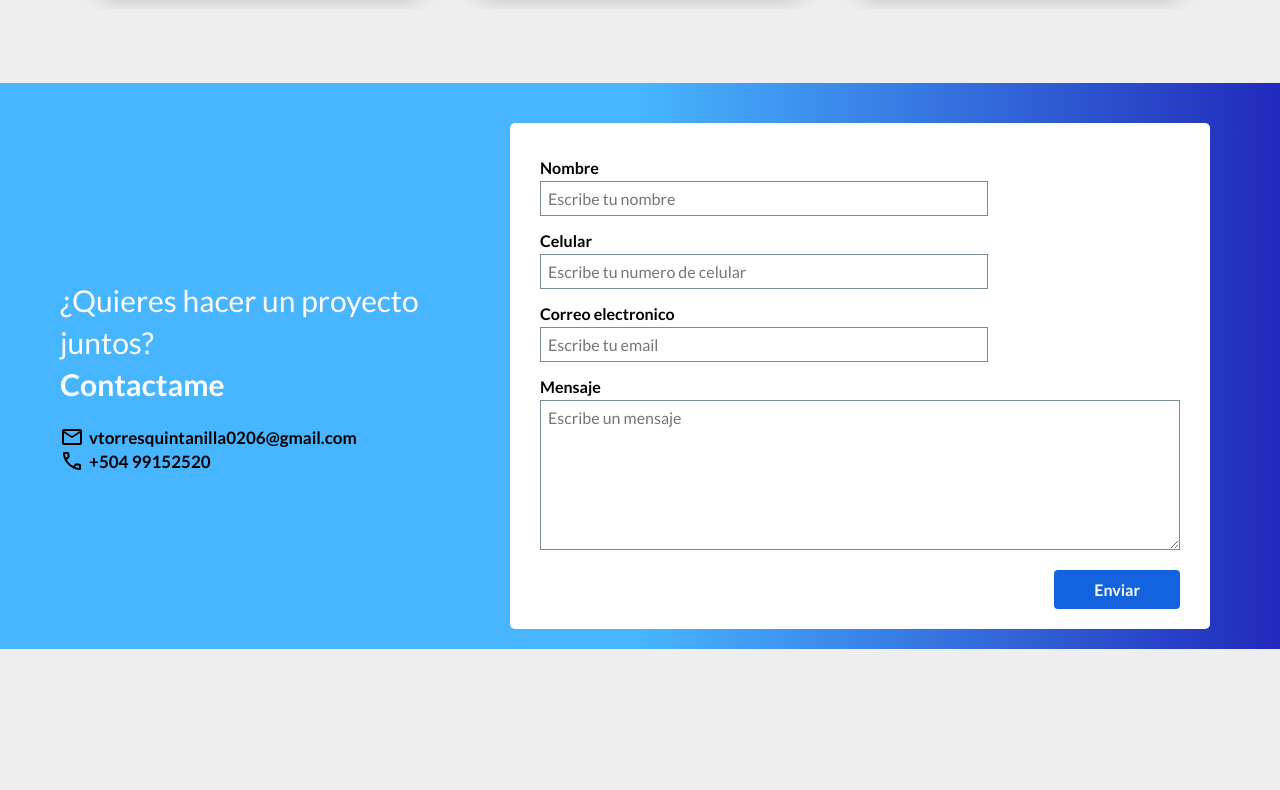
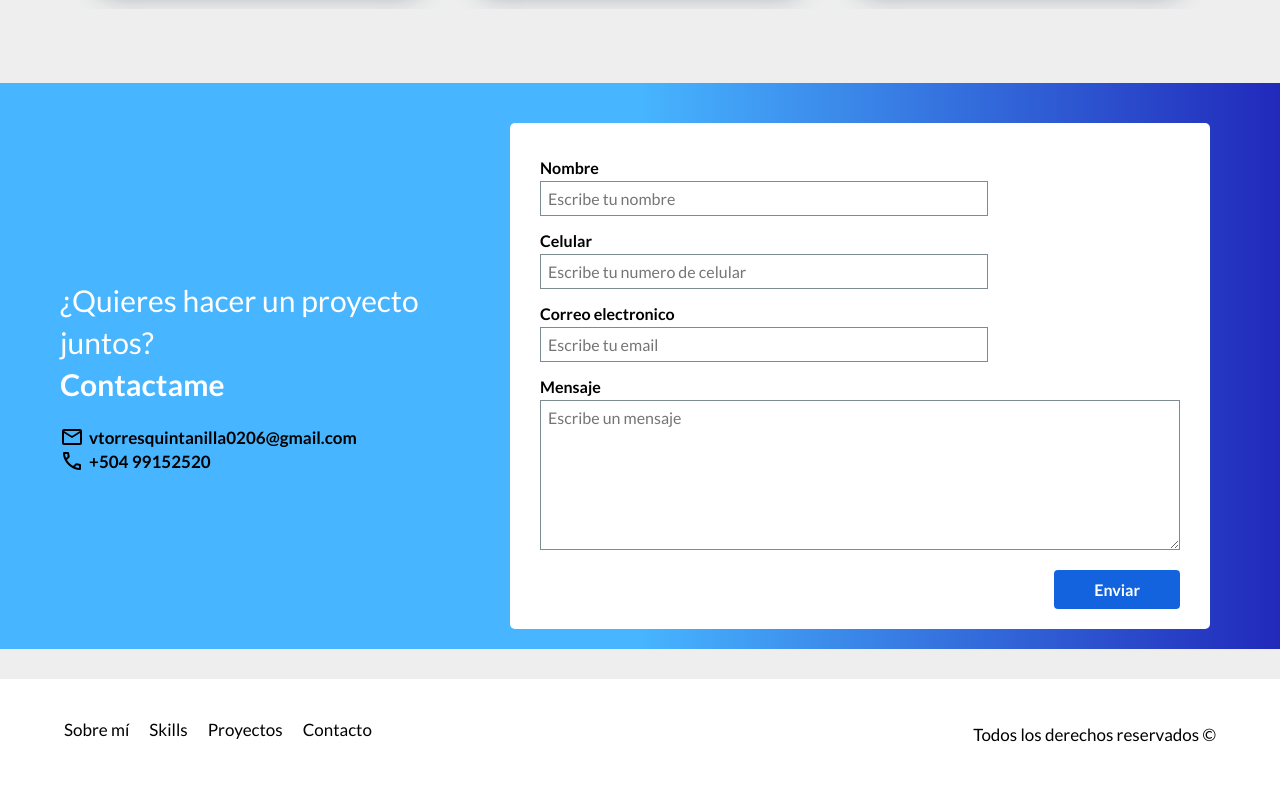
Before and after one commit to vspeed21/portfolio-web, a website: page index.html in a window 1280 px wide. Shown: the part 2411-3201 px from the top of the page. Before the commit the page ends 3060 px from the top, so only its background shows below. Drawn offline with nearby package versions, Linux system fonts and the light colour scheme.

Commit message:
se añadio el footer

```diff
--- a/css/app.css
+++ b/css/app.css
@@ -846,6 +846,88 @@ a{
   margin-top: 0;
 }
 
+/* footer */
+.footer{
+  background-color: var(--blanco);
+  padding-block: 4rem;
+  margin-top: 3rem;
+}
+
+.footer-flex{
+  display: flex;
+  flex-direction: column;
+  gap: 3rem;
+  align-items: center;
+}
+
+@media (min-width: 768px) {
+  .footer-flex{
+    flex-direction: row;
+    justify-content: space-between;
+  }
+}
+
+/* estilos para el menu en movil */
+.nav-menu-footer{
+  display: flex;
+  flex-direction: column;
+  align-items: center;
+  gap: 2rem;
+}
+
+@media (min-width: 768px) {
+  .nav-menu-footer{
+    flex-direction: row;
+  }
+}
+
+.nav-menu-link-footer{
+  color: var(--negro);
+  font-size: 1.7rem;
+  padding: 1rem;
+  border-radius: 5px;
+  transition-property: background-color;
+  transition-duration: .3s;
+}
+
+@media (min-width: 768px) {
+  .nav-menu-link-footer{
+    padding: 0;
+  }
+}
+
+.nav-menu-link-footer:hover{
+  background-color: #DFF6FF;
+  color: var(--negro);
+}
+
+/* Estilos para la navegacion en pc's */
+@media (min-width: 768px) {
+
+  .nav-menu-link-footer::after{
+    content: '';
+    display: block;
+    width: 0;
+    height: .5rem;
+    margin-top: 5px;
+    background-color: #1363DF;
+    transition-property: all;
+    transition-duration: .3s;
+  }
+
+  .nav-menu-link-footer:hover{
+    background-color: unset;
+  }
+
+  .nav-menu-link-footer:hover::after{
+    width: 100%;
+  }
+}
+
+.footer-copyright{
+  font-size: 1.7rem;
+}
+
 /* Clases para JS */
 .alerta{
   padding: 1rem;
--- a/index.html
+++ b/index.html
@@ -61,7 +61,7 @@
     </div>
   </div>
 
-  <section class="sobremi">
+  <section class="sobremi" id="sobremi">
     <h2>Sobre mi</h2>
 
     <div class="sobremi-contenedor contenedor">
@@ -115,7 +115,7 @@
     </div>
   </section>
 
-  <section class="skills">
+  <section class="skills" id="skills">
     <div class="contenedor">
       <div class="skills-flex">
         <div class="skills-contenedor">
@@ -512,7 +512,7 @@
     </div>
   </section>
 
-  <div class="form-contenedor">
+  <div class="form-contenedor" id="contacto">
     <div class="info-contacto contenedor">
       <div class="texto">
         <p>¿Quieres hacer un proyecto juntos?
@@ -566,6 +566,28 @@
     </form>
   </div>
 
+  <footer class="footer">
+    <div class="footer-flex contenedor">
+      <nav class="footer-nav">
+        <ul class="nav-menu-footer">
+          <li class="nav-menu-item-footer">
+            <a href="#sobremi" class="nav-menu-link-footer">Sobre mí</a>
+          </li>
+          <li class="nav-menu-item-footer">
+            <a href="#skills" class="nav-menu-link-footer">Skills</a>
+          </li>
+          <li class="nav-menu-item-footer">
+            <a href="#proyectos" class="nav-menu-link-footer">Proyectos</a>
+          </li>
+          <li class="nav-menu-item-footer">
+            <a href="#contacto" class="nav-menu-link-footer">Contacto</a>
+          </li>
+      </nav>
+
+      <p class="footer-copyright">Todos los derechos reservados &#169; <span id="year"></span></p>
+    </div>
+  </footer>
+
   <script src="https://cdn.jsdelivr.net/npm/typed.js@2.0.12"></script>
   <script src="js/app.js"></script>
 
```
